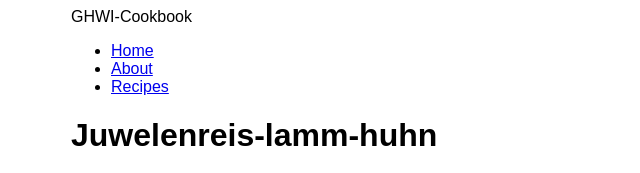
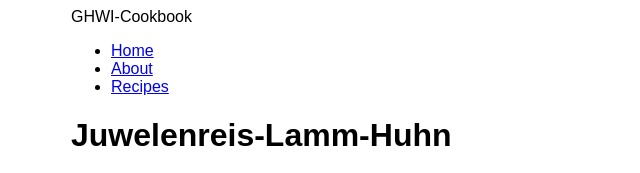
Before and after one commit to geroldibach/ghwi-cookbook, a Gatsby site: page /recipes/2022-04-15-juwelenreis-lamm-huhn/ in a window 1280 px wide. Shown: the top 173 px of the page, without its empty margins (319-959 px from the left). Built offline with nearby package versions, Linux system fonts and the light colour scheme; Gatsby itself is replaced by a stand-in of ours.

Commit message:
Update Recipes “2022-04-15-juwelenreis-lamm-huhn”

```diff
--- a/content/recipes/2022-04-15-juwelenreis-lamm-huhn.md
+++ b/content/recipes/2022-04-15-juwelenreis-lamm-huhn.md
@@ -1,6 +1,6 @@
 ---
 templateKey: recipe
-title: Juwelenreis-lamm-huhn
+title: Juwelenreis-Lamm-Huhn
 date: 2022-04-15T10:13:49.253Z
 description: Dish had with Ruth Jo Lara and Flint. Chicken cooked to broth.
   Cooked rice in broth with fried chicken yoghurt almonds parley pomegranate
```
